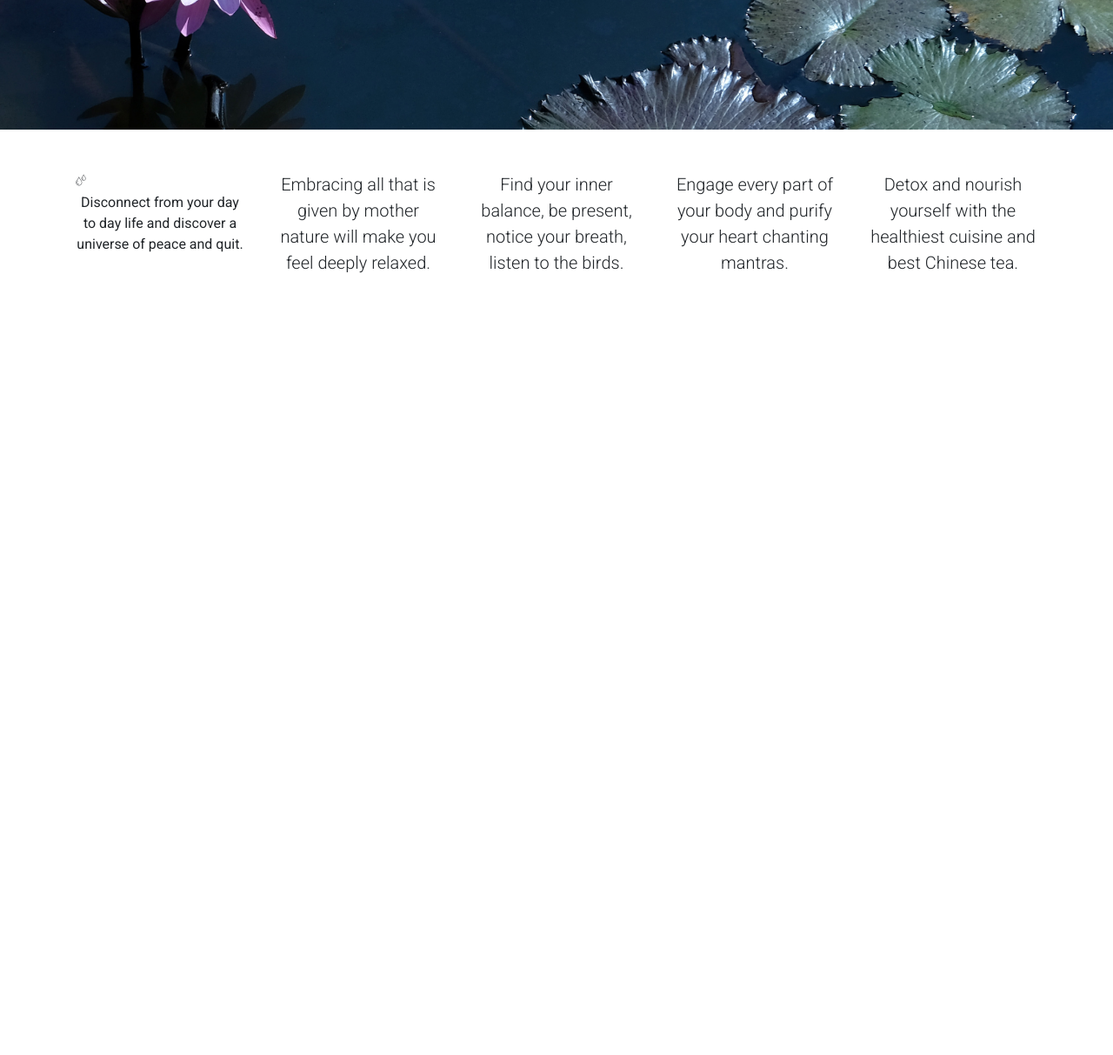
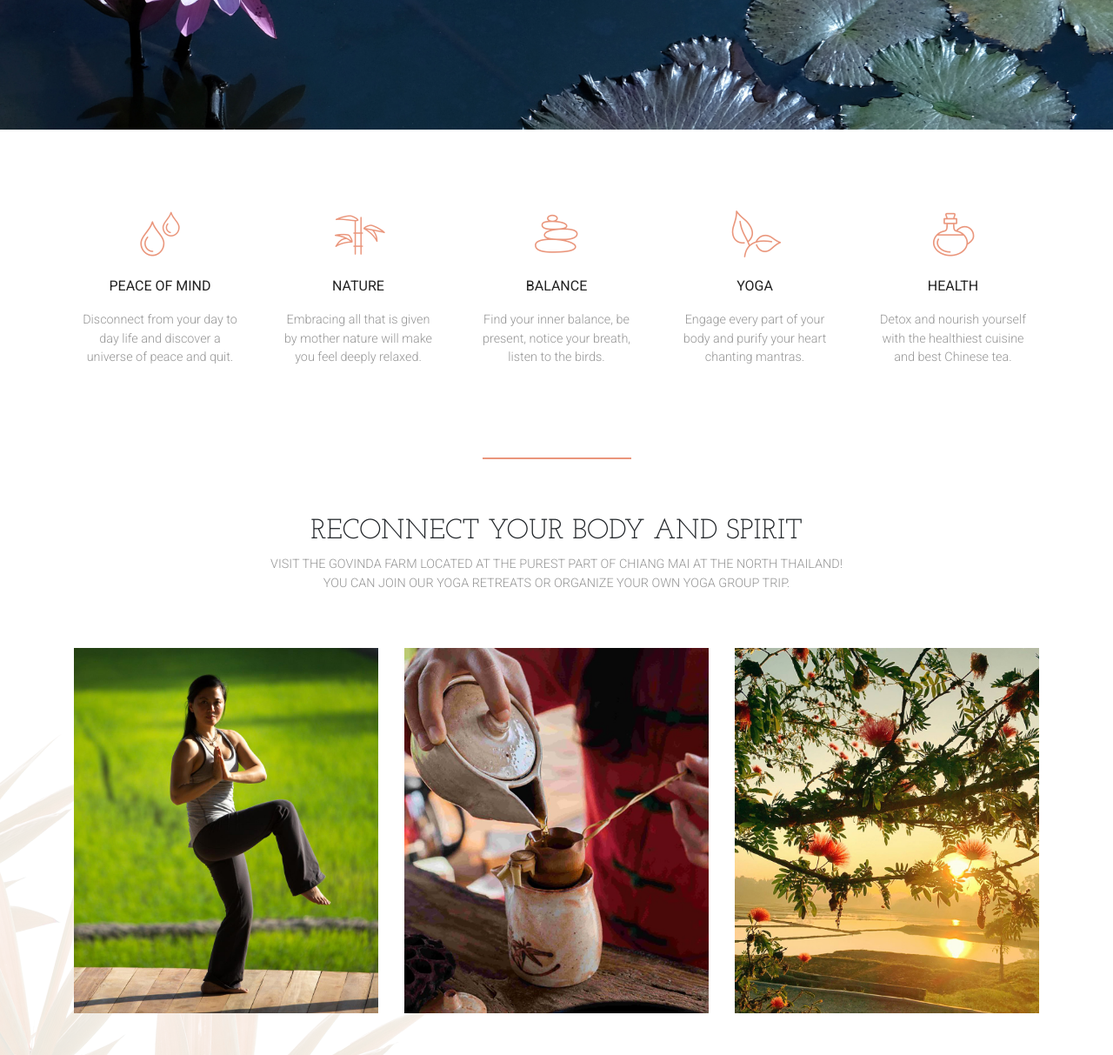
Before and after one commit to pavlikus/govinda_farm, a Flask app: page / in a window 1280 px wide. Shown: the part 651-1864 px from the top of the page at 87% size. Before the commit the page ends 965 px from the top, so only its background shows below. Run offline with Flask 2, Linux system fonts and the light colour scheme; some libraries are stand-ins or nearby versions; some web fonts are replaced.

Commit message:
Edit template for first page

```diff
--- a/static/css/style.css
+++ b/static/css/style.css
@@ -1,27 +1,63 @@
 body{
-    font-family:Roboto, Arial, sans-serif
+    font-family:'Roboto', Arial, sans-serif
 }
 h1{
     font-family:'Josefin Slab', Arial, sans-serif;
     text-transform:uppercase
 }
-h2{}
+h2{
+    font-family:'Josefin Slab', Arial, sans-serif;
+    text-transform:uppercase
+}
 h3{}
+p{
+    font-weight:300
+}
+.wrapper{
+    border: 1px solid #ea967c;
+    width:15%
+}
 
-nav .navbar-collapse ul.navbar-nav > li.nav-item > a.nav-link{
+/* Header */
+header nav .navbar-collapse ul.navbar-nav > li.nav-item > a.nav-link{
     color:#FFF;
     text-transform:uppercase
 }
-.tp-nav-collapse{
-    background #ea967c
-}
-.banner-full {
+header .banner-full {
     height: 100vh;
     background-image: url('/static/images/bg/banner-main-page.jpg');
     background-size: cover;
     background-position: center;
     background-repeat: no-repeat;
 }
-.banner-full > div{
+header .banner-full > div{
     color:#FFF
 }
+
+/* Team */
+#team{
+    background-image: url('/static/images/bg/bamboo.png');
+    background-size: contain;
+    background-position: bottom;
+    background-repeat: no-repeat;
+    box-shadow: inset 0 0 0 1000px rgba(255, 255, 255, .85);
+}
+#team .col-md i{
+    color:#ea967c;
+    font-size:4em
+}
+#team .col-md .head{
+    color:#222;
+    font-weight:400;
+    text-transform:uppercase
+}
+#team .col-md .desc{
+    color:#969696;
+    font-size:.9em
+}
+#team .lead{
+    color:#969696;
+    font-size:.9em;
+    margin-bottom:0;
+    text-transform:uppercase
+}
--- a/templates/index.html
+++ b/templates/index.html
@@ -30,7 +30,7 @@
           <span class="navbar-toggler-icon"></span>
         </button>
         <div class="collapse navbar-collapse justify-content-center" id="navbarNav">
-          <ul class="navbar-nav">
+          <ul class="navbar-nav text-center">
             <li class="nav-item active">
               <a class="nav-link px-md-3" href="#">Home <span class="sr-only">(current)</span></a>
             </li>
@@ -61,32 +61,75 @@
     </header>
     <main id="main">
 
-      <section>
-        <div class="container py-md-5">
-          <div class="row">
+      <section id="team">
+        <div class="container">
 
-            <div class="col-md col-sm-12">
-              <i class="tdc-font-tdmp tdc-font-tdmp-droplets"></i>
-              <p class="text-center">Disconnect from your day to day life and discover a universe of peace and quit.</p>
+          <div class="row pt-5 pb-3">
+
+            <div class="col-md col-sm-12 text-center p-4">
+              <i class="tdc-font-tdmp tdc-font-tdmp-droplets py-3"></i>
+              <p class="head">Peace of mind</p>
+              <p class="desc">Disconnect from your day to day life and discover a universe of peace and quit.</p>
             </div>
 
-            <div class="col-md col-sm-12">
-              <p class="lead text-center">Embracing all that is given by mother nature will make you feel deeply relaxed.</p>
+            <div class="col-md col-sm-12 text-center p-4">
+              <i class="tdc-font-tdmp tdc-font-tdmp-bamboo py-3"></i>
+              <p class="head">Nature</p>
+              <p class="desc">Embracing all that is given by mother nature will make you feel deeply relaxed.</p>
             </div>
 
-            <div class="col-md col-sm-12">
-              <p class="lead text-center">Find your inner balance, be present, notice your breath, listen to the birds.</p>
+            <div class="col-md col-sm-12 text-center p-4">
+              <i class="tdc-font-tdmp tdc-font-tdmp-spa-stones py-3"></i>
+              <p class="head">Balance</p>
+              <p class="desc">Find your inner balance, be present, notice your breath, listen to the birds.</p>
             </div>
 
-            <div class="col-md col-sm-12">
-              <p class="lead text-center">Engage every part of your body and purify your heart chanting mantras.</p>
+            <div class="col-md col-sm-12 text-center p-4">
+              <i class="tdc-font-tdmp tdc-font-tdmp-leves py-3"></i>
+              <p class="head">Yoga</p>
+              <p class="desc">Engage every part of your body and purify your heart chanting mantras.</p>
             </div>
 
-            <div class="col-md col-sm-12">
-              <p class="lead text-center">Detox and nourish yourself with the healthiest cuisine and best Chinese tea.</p>
+            <div class="col-md col-sm-12 text-center p-4">
+              <i class="tdc-font-tdmp tdc-font-tdmp-oil-bottle py-3"></i>
+              <p class="head">Health</p>
+              <p class="desc">Detox and nourish yourself with the healthiest cuisine and best Chinese tea.</p>
             </div>
 
           </div>
+
+          <div class="row pt-5 pb-3 justify-content-center">
+
+            <div class="col-auto wrapper"></div>
+
+          </div>
+
+          <div class="row pt-5 pb-3 justify-content-center text-center">
+
+            <div class="col-md-9">
+              <h2>Reconnect your body and spirit</h2>
+              <p class="lead">Visit the govinda farm located at the purest part of chiang mai at the north thailand!</p>
+              <p class="lead">You can join our yoga retreats or organize your own yoga group trip.</p>
+            </div>
+
+          </div>
+
+          <div class="row pt-5 pb-5 justify-content-center">
+
+            <div class="col-md-4 col-sm-12">
+              <img src="{{ url_for('static', filename='images/content/yamuna.jpg') }}" class="img-fluid" alt="Yamuna">
+            </div>
+
+            <div class="col-md-4 col-sm-12">
+              <img src="{{ url_for('static', filename='images/content/tea.jpg') }}" class="img-fluid" alt="Tea">
+            </div>
+
+            <div class="col-md-4 col-sm-12">
+              <img src="{{ url_for('static', filename='images/content/field.jpg') }}" class="img-fluid" alt="Field">
+            </div>
+
+          </div>
+
         </div>
       </section>
 
```
Also changed, not shown: static/images/bg/bamboo.png (added), static/images/content/field.jpg (added), static/images/content/tea.jpg (added), static/images/content/yamuna.jpg (added).
